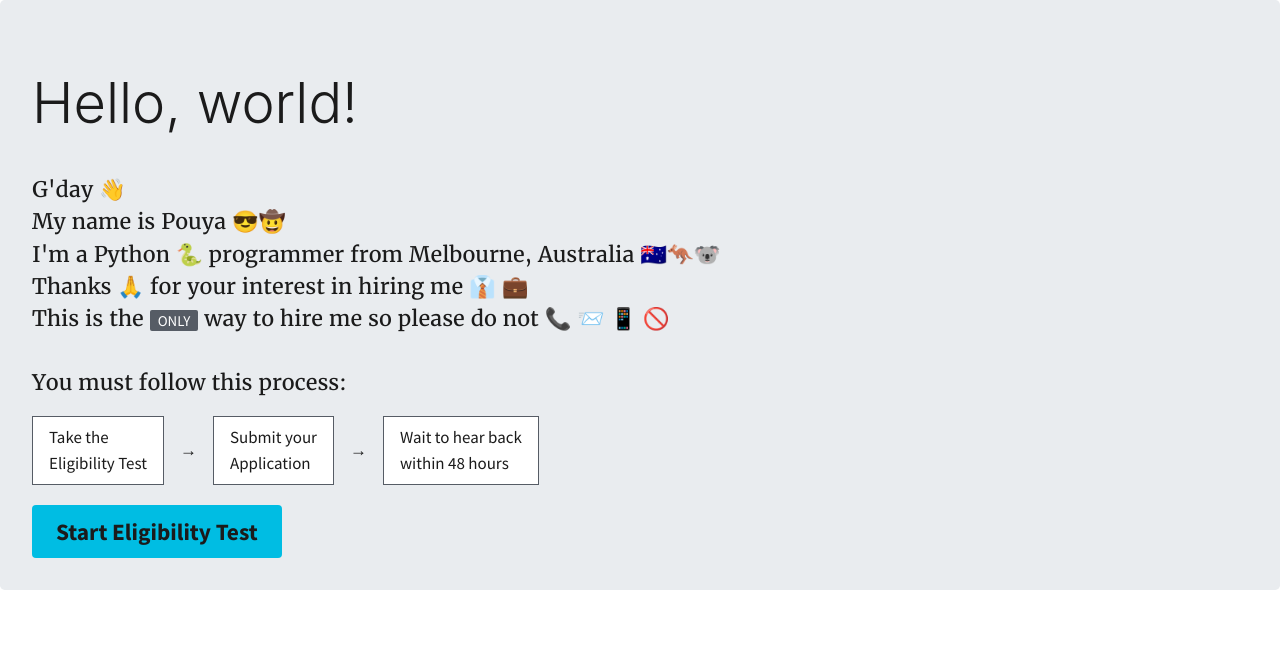
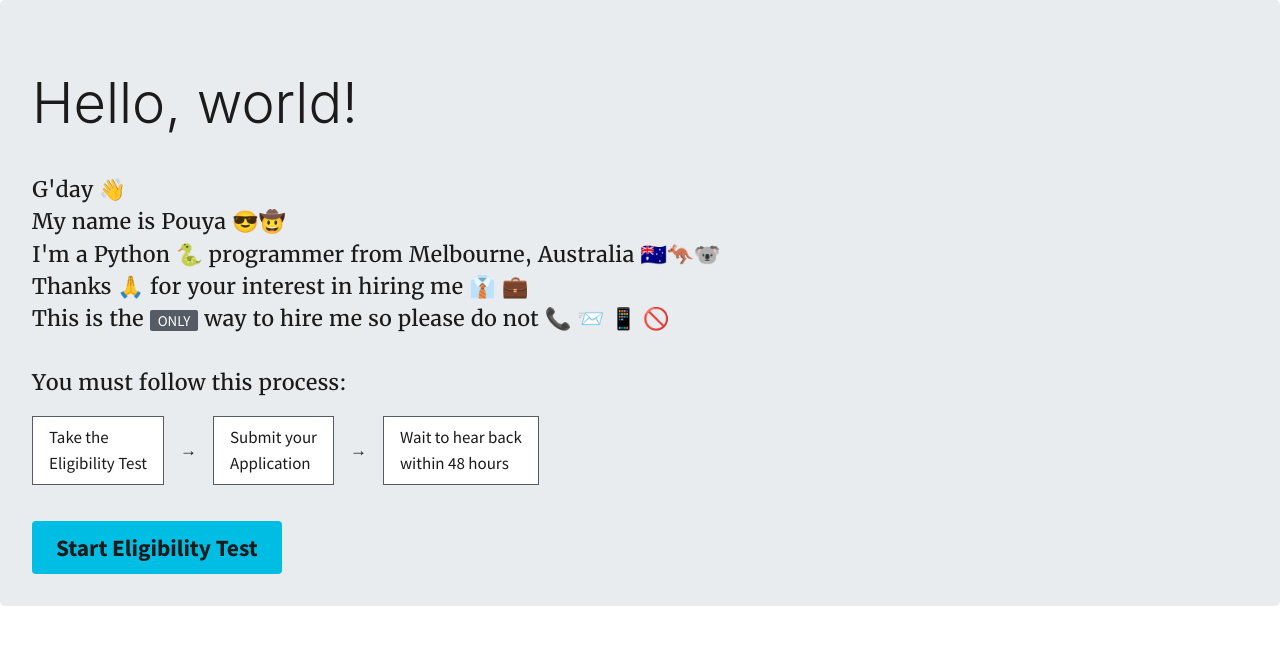
Before and after one commit to pouya314/hireme_py, a Flask app: page /hireme in a window 1280 px wide. Shown: the top 645 px of the page. Run offline with Flask 2, Linux system fonts and the light colour scheme; some libraries are stand-ins or nearby versions.

Commit message:
formatting and css change

```diff
--- a/templates/landing_page.html
+++ b/templates/landing_page.html
@@ -4,7 +4,8 @@
 <head>
     <meta charset="UTF-8">
     <title>Title</title>
-    <link rel="stylesheet" href="https://stackpath.bootstrapcdn.com/bootstrap/4.5.0/css/bootstrap.min.css" integrity="sha384-9aIt2nRpC12Uk9gS9baDl411NQApFmC26EwAOH8WgZl5MYYxFfc+NcPb1dKGj7Sk" crossorigin="anonymous">
+    <link rel="stylesheet" href="https://stackpath.bootstrapcdn.com/bootstrap/4.5.0/css/bootstrap.min.css"
+        integrity="sha384-9aIt2nRpC12Uk9gS9baDl411NQApFmC26EwAOH8WgZl5MYYxFfc+NcPb1dKGj7Sk" crossorigin="anonymous">
     <link rel="stylesheet" href="{{ url_for('static', filename='uswds-2.7.0/css/uswds.min.css') }}" />
 </head>
 
@@ -33,7 +34,8 @@
             </p>
         </div>
         </p>
-        <a href="{{ url_for('start_eligibility_test') }}" class="usa-button usa-button--accent-cool usa-button--big">Start Eligibility Test</a>
+        <a href="{{ url_for('start_eligibility_test') }}" class="usa-button usa-button--accent-cool usa-button--big"
+            style="margin-top: 1rem;">Start Eligibility Test</a>
     </div>
 
     <script src="{{ url_for('static', filename='uswds-2.7.0/js/uswds.min.js') }}"></script>
```
Lines whose indentation alone changed are shown as unchanged.
